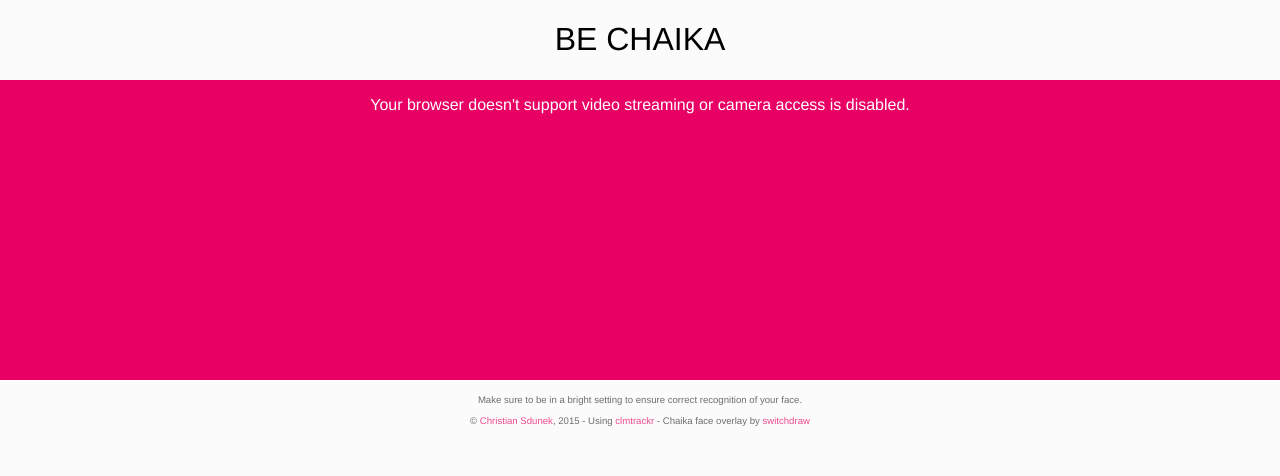
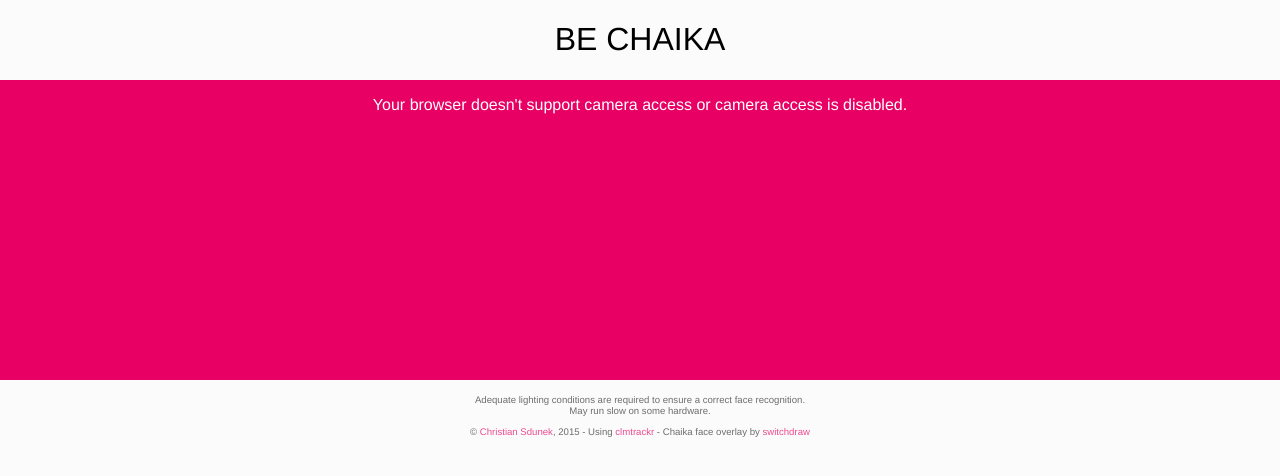
Before and after one commit to Systemcluster/systemcluster.github.io, a Jekyll site: the page built from chaika.html, in a window 1280 px wide. Shown: the top 476 px of the page. Built offline with Jekyll 4.4.1, drawn with Linux system fonts in a browser that asks for light colours.

Commit message:
Update chaika app to the new media API

```diff
--- a/chaika.html
+++ b/chaika.html
@@ -101,7 +101,8 @@ permalink: /chaika/
   </div>
   <div id="chaika_footer">
     <p>
-      Make sure to be in a bright setting to ensure correct recognition of your face.
+      Adequate lighting conditions are required to ensure a correct face recognition.<br>
+      May run slow on some hardware.
     </p>
     <p>
       &copy; <a href="/">Christian Sdunek</a>, 2015 - Using <a href="https://github.com/auduno/clmtrackr/">clmtrackr</a> - Chaika face overlay by <a href="http://switchdraw.deviantart.com/art/CHAIKA-s-Face-456893291">switchdraw</a>
@@ -184,12 +185,11 @@ permalink: /chaika/
       chaika_video.style.display = "none";
       chaika_canvas.style.display = "none";
       var p = document.createElement("p");
-      p.textContent = "Your browser doesn't support video streaming or camera access is disabled.";
+      p.textContent = "Your browser doesn't support camera access or camera access is disabled.";
       p.id = "chaika_info";
       chaika_content.appendChild(p);
     }
 
-    if(navigator.getUserMedia) {
     var fstream = function(stream) {
       var url = window.URL;
       video.src = url ? url.createObjectURL(stream) : stream;
@@ -200,8 +200,16 @@ permalink: /chaika/
       console.log(e);
       error();
     };
+
+    // new api
+    if(navigator.mediaDevices && navigator.mediaDevices.getUserMedia) {
+      navigator.mediaDevices.getUserMedia({audio: false, video: {width: 600, height: 450}}).then(fstream).catch(ferror);
+    }
+    // old api
+    else if(navigator.getUserMedia) {
       navigator.getUserMedia({video:true, audio:false}, fstream, ferror);
     }
+    // unsupported
     else {
       error();
     }
```
Also changed, not shown: other parts of chaika.html (+5 -5 lines). Lines whose indentation alone changed are shown as unchanged.
